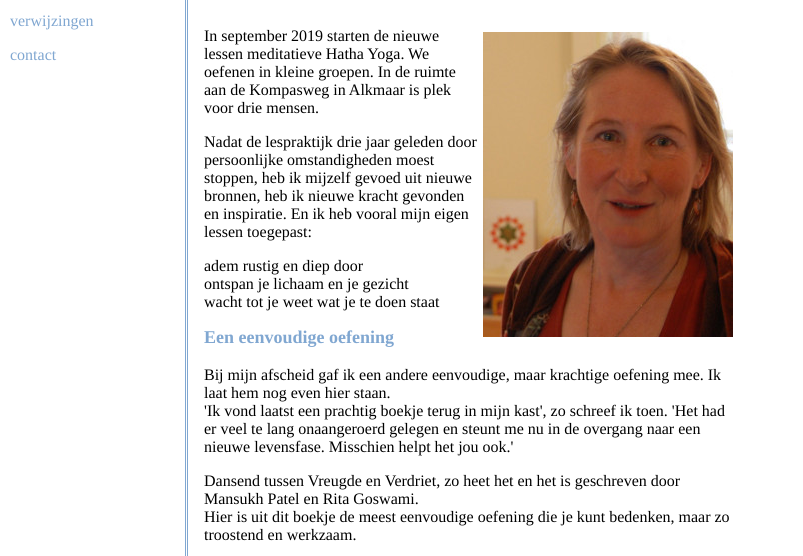
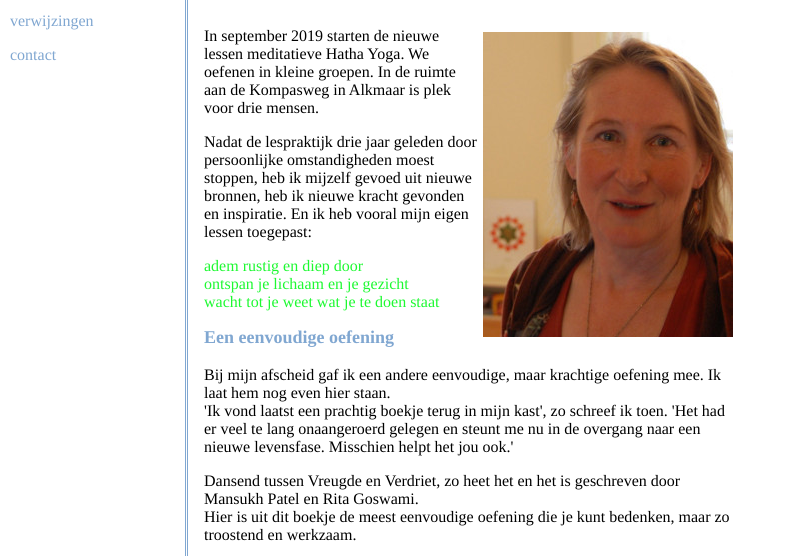
Before and after one commit to judithesser/damaru.nl, a plain HTML site: page index.html in a window 1280 px wide. Shown: the part 244-800 px from the top of the page, without its empty margins (0-803 px from the left). Drawn offline with Linux system fonts and the light colour scheme.

Commit message:
Update index.html

```diff
--- a/index.html
+++ b/index.html
@@ -83,7 +83,7 @@
 <p>In september 2019 starten de nieuwe lessen meditatieve Hatha Yoga. We oefenen in kleine groepen. In de ruimte aan de Kompasweg in Alkmaar is plek voor drie mensen.</p>
 <p>Nadat de lespraktijk drie jaar geleden door persoonlijke omstandigheden moest stoppen, heb ik mijzelf gevoed uit nieuwe bronnen, heb ik nieuwe kracht gevonden en inspiratie.
 	En ik heb vooral mijn eigen lessen toegepast:</p>
-	<p>
+	<p style="color:#1df931;">
 	adem rustig en diep door
 	<br>
 	ontspan je lichaam en je gezicht
```
